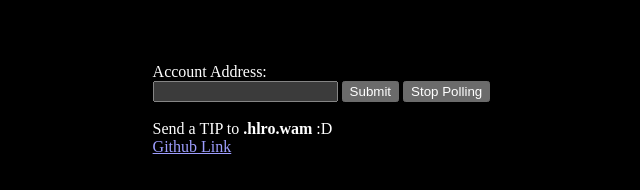
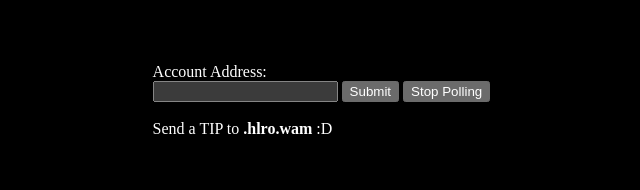
Before and after one commit to mechalisk1357/wax-status-refresh, a plain HTML site: page index.html in a window 1280 px wide. Shown: the full height of the page, 45-685 px from the left. Drawn offline with nearby package versions, Linux system fonts and the light colour scheme.

Commit message:
Update index.html

```diff
--- a/index.html
+++ b/index.html
@@ -43,7 +43,6 @@
         <div>
             Send a TIP to <strong>.hlro.wam</strong> :D
         </div>
-        <a href="https://github.com/mechalisk1357/wax-status-refresh">Github Link</a>
     </div>
 
 
```
